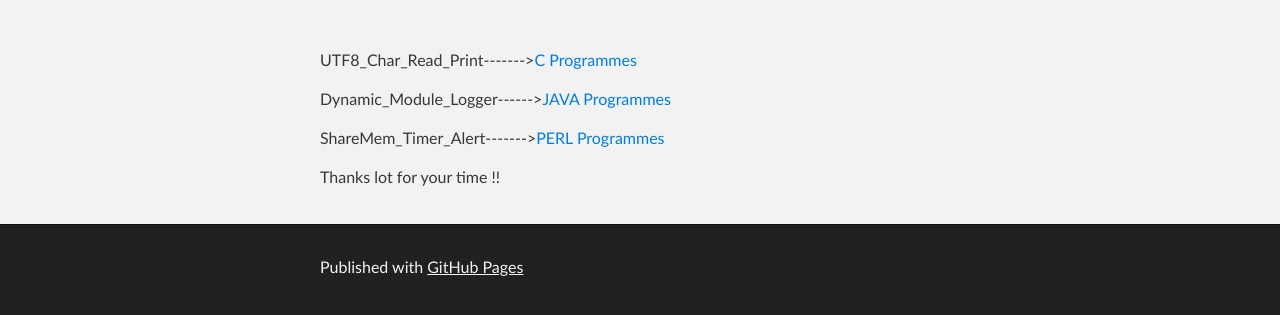
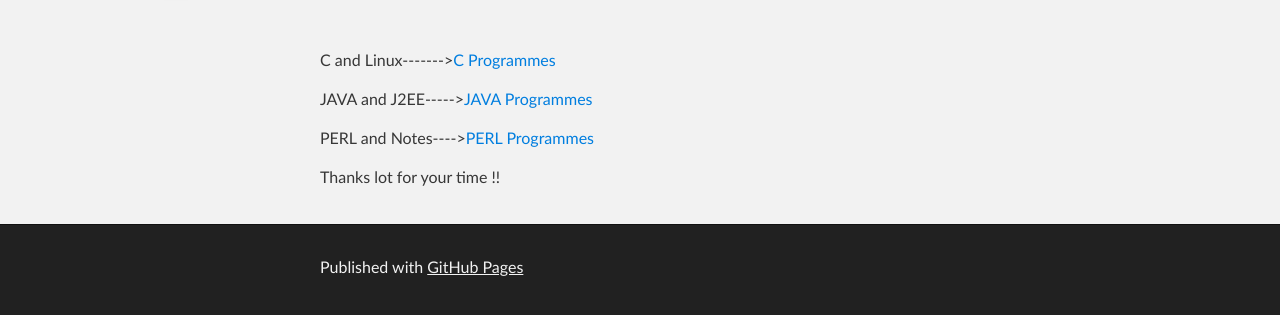
Before and after one commit to gardennagesh/gardennagesh.github.io, a plain HTML site: page index.html in a window 1280 px wide. Shown: the part 265-580 px from the top of the page. Drawn offline with Linux system fonts and the light colour scheme.

Commit message:
Update index.html

```diff
--- a/index.html
+++ b/index.html
@@ -26,9 +26,9 @@
     <div id="main_content_wrap" class="outer">
       <section id="main_content" class="inner">
 
-<p>UTF8_Char_Read_Print-------&gt<a href="http://gardennagesh.github.io/c_linux.html">C Programmes</a></p>
-<p>Dynamic_Module_Logger------&gt<a href="http://gardennagesh.github.io/java_linux.html">JAVA Programmes</a></p>
-<p>ShareMem_Timer_Alert-------&gt<a href="http://gardennagesh.github.io/perl_linux.html">PERL Programmes</a></p>
+<p>C and Linux-------&gt<a href="http://gardennagesh.github.io/c_linux.html">C Programmes</a></p>
+<p>JAVA and J2EE-----&gt<a href="http://gardennagesh.github.io/java_linux.html">JAVA Programmes</a></p>
+<p>PERL and Notes----&gt<a href="http://gardennagesh.github.io/perl_linux.html">PERL Programmes</a></p>
 
 
 <p>Thanks lot for your time !!</p>
```
